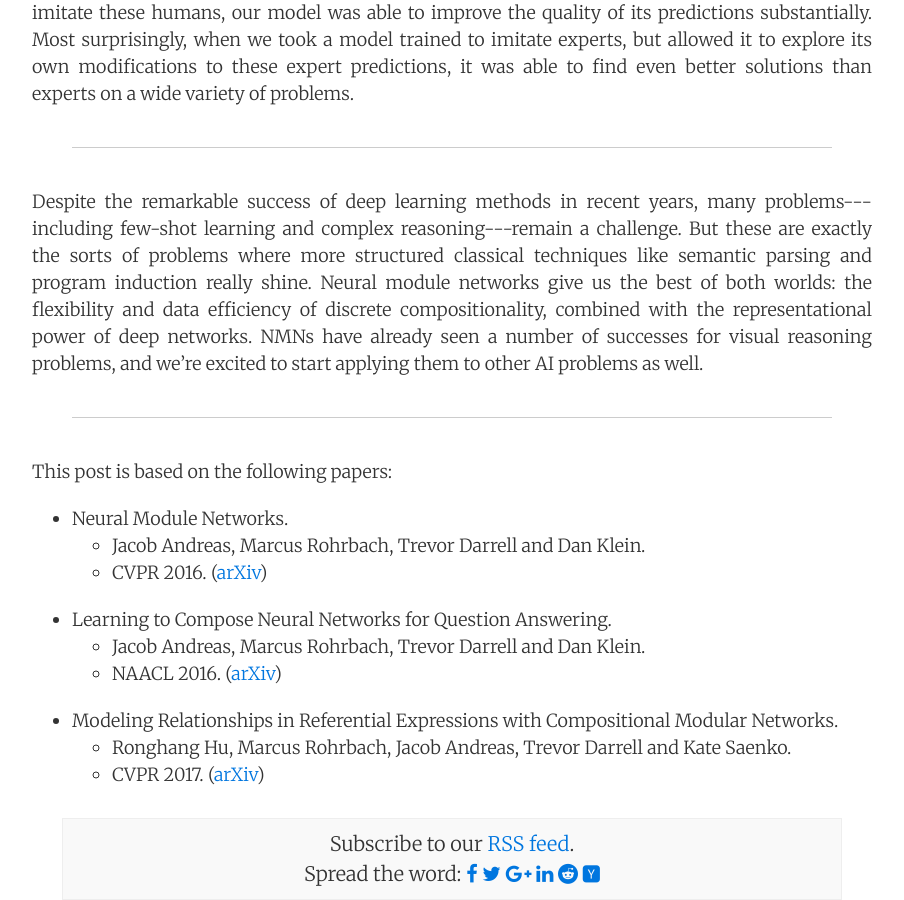
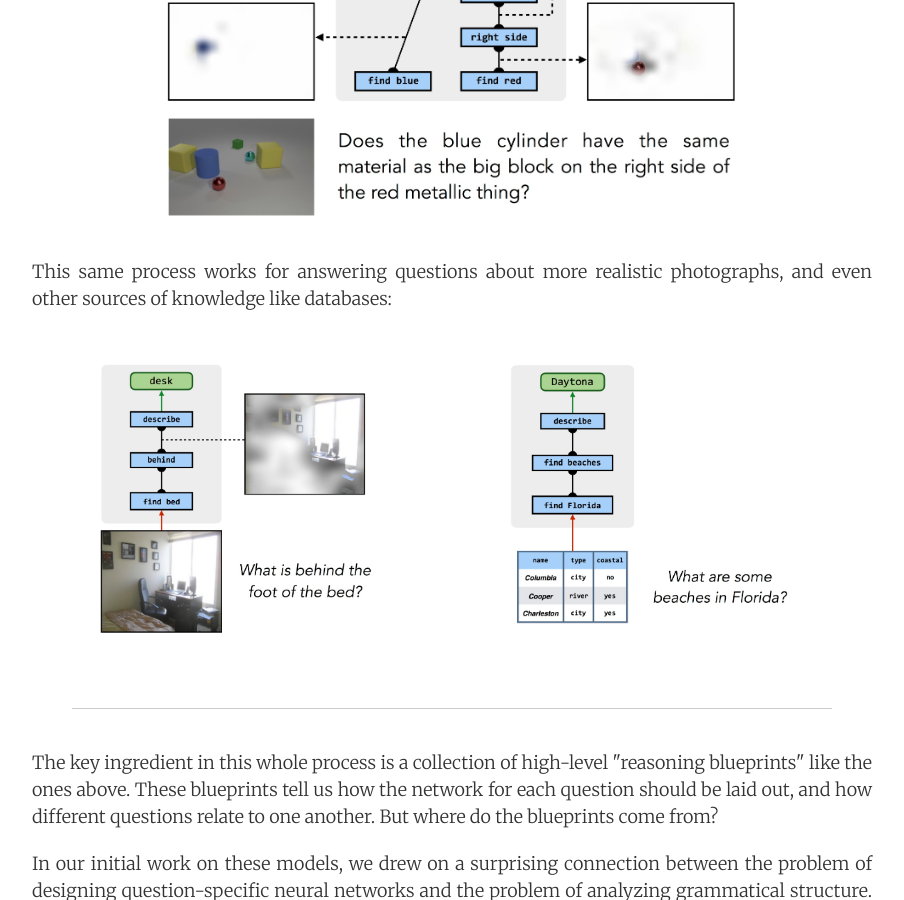
Before and after one commit to bairblog/bairblog.github.io, a Jekyll site: the page built from _posts/2017-06-20-learning-to-reason-with-neural-module-networks.md, in a window 1280 px wide and 900 px high, scrolled down 4216 px. Shown: the whole window, without its empty margins (188-1092 px from the left). Built offline with Jekyll 4.4.1, drawn with Linux system fonts in a browser that asks for light colours; nearby versions of some CDN libraries.

Commit message:
extra figures

```diff
--- a/_posts/2017-06-20-learning-to-reason-with-neural-module-networks.md
+++ b/_posts/2017-06-20-learning-to-reason-with-neural-module-networks.md
@@ -14,7 +14,7 @@ Kate Saenko.)
 questions about its surroundings. We might ask questions like these:</p>
 
 <p style="text-align:center;">
-<img src="{{site.url}}{{site.baseurl}}/assets/nmns/examples.jpg" width="400">
+<img src="{{site.url}}{{site.baseurl}}/assets/nmns/examples.jpg" width="600">
 </p>
 
 <p>How can we ensure that the robot can answer these questions correctly? The
@@ -25,14 +25,14 @@ left, we have a familiar image recognition problem, and these kinds of
 monolithic approaches are quite effective:</p>
 
 <p style="text-align:center;">
-<img src="{{site.url}}{{site.baseurl}}/assets/nmns/cat_pred.jpg" width="400">
+<img src="{{site.url}}{{site.baseurl}}/assets/nmns/cat_pred.jpg" width="600">
 </p>
 
 <p>But things don’t work quite so well for questions like the one on the
 right:</p>
 
 <p style="text-align:center;">
-<img src="{{site.url}}{{site.baseurl}}/assets/nmns/clevr_pred.jpg" width="400">
+<img src="{{site.url}}{{site.baseurl}}/assets/nmns/clevr_pred.jpg" width="600">
 </p>
 
 <p>Here the network we trained has given up and guessed the most common color in
@@ -67,14 +67,14 @@ the question above: finding a blue cylinder, finding something else the same
 size, and determining its color. We can draw this schematically like:</p>
 
 <p style="text-align:center;">
-<img src="{{site.url}}{{site.baseurl}}/assets/nmns/layout1.jpg" width="400">
+<img src="{{site.url}}{{site.baseurl}}/assets/nmns/layout1.jpg" width="600">
 </p>
 
 <p>A different question might involve a different series of steps. If we ask "how
 many things are the same size as the ball?", we might have something like:</p>
 
 <p style="text-align:center;">
-<img src="{{site.url}}{{site.baseurl}}/assets/nmns/layout2.jpg" width="400">
+<img src="{{site.url}}{{site.baseurl}}/assets/nmns/layout2.jpg" width="600">
 </p>
 
 <p>Basic operations like "compare size" are shared between questions, but they
@@ -84,7 +84,7 @@ above, but we share weights between pieces of networks that involve the same
 basic operations:</p>
 
 <p style="text-align:center;">
-<img src="{{site.url}}{{site.baseurl}}/assets/nmns/tying.jpg" width="400">
+<img src="{{site.url}}{{site.baseurl}}/assets/nmns/tying.jpg" width="600">
 </p>
 
 <p>How do we learn a model like this? Rather than training a single large network
@@ -93,7 +93,7 @@ networks at the same time, while tying their parameters together where
 appropriate:</p>
 
 <p style="text-align:center;">
-<img src="{{site.url}}{{site.baseurl}}/assets/nmns/training.jpg" width="400">
+<img src="{{site.url}}{{site.baseurl}}/assets/nmns/training.jpg" width="600">
 </p>
 
 <p>(Several recent deep learning frameworks, including DyNet and TensorFlow Fold,
@@ -114,7 +114,23 @@ correct relationship between pieces of structure and the computations they’re
 responsible for:</p>
 
 <p style="text-align:center;">
-<img src="{{site.url}}{{site.baseurl}}/assets/nmns/exploded.jpg" width="400">
+<img src="{{site.url}}{{site.baseurl}}/assets/nmns/exploded.jpg" width="600">
+</p>
+
+This same process works for answering questions about more realistic
+photographs, and even other sources of knowledge like databases:
+
+<p>
+<table>
+<tr>
+<td style="border: 0; text-align: center">
+<img src="{{site.url}}{{site.baseurl}}/assets/nmns/vqa.jpg" width="300">
+</td>
+<td style="border: 0; text-align: center">
+<img src="{{site.url}}{{site.baseurl}}/assets/nmns/geo.jpg" width="320">
+</td>
+</tr>
+</table>
 </p>
 
 <hr />
```
Also changed, not shown: assets/nmns/geo.jpg (added), assets/nmns/vqa.jpg (added).
